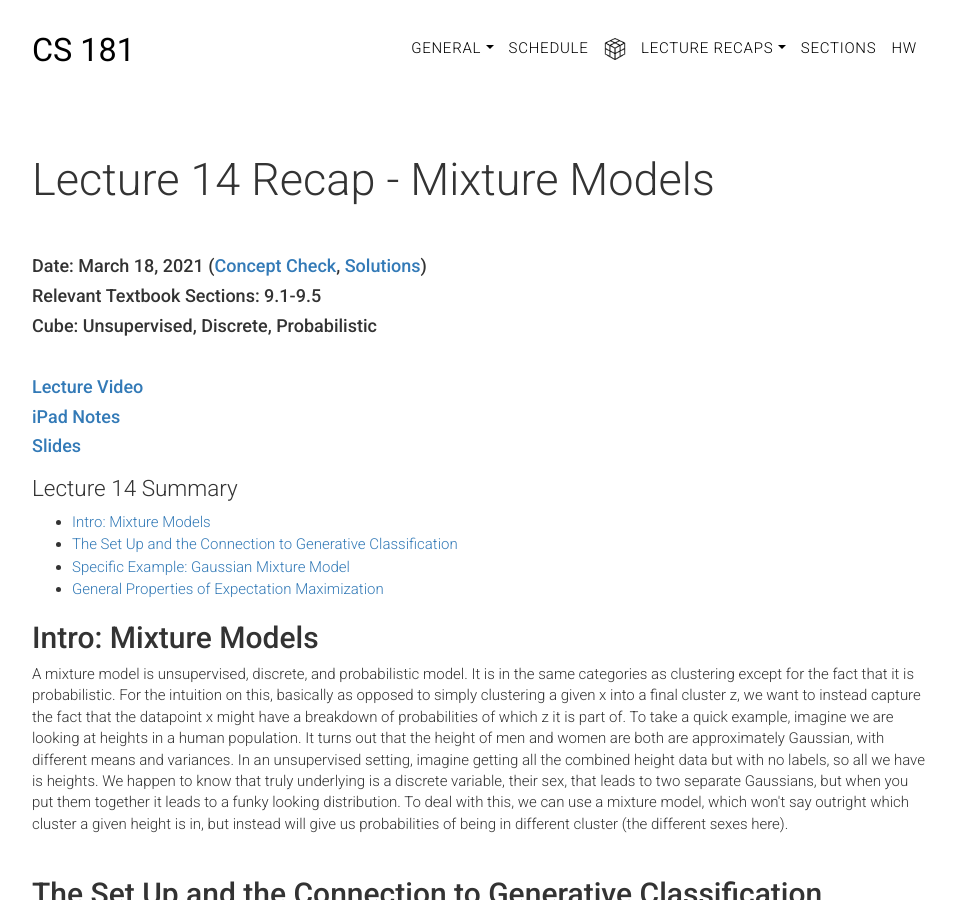
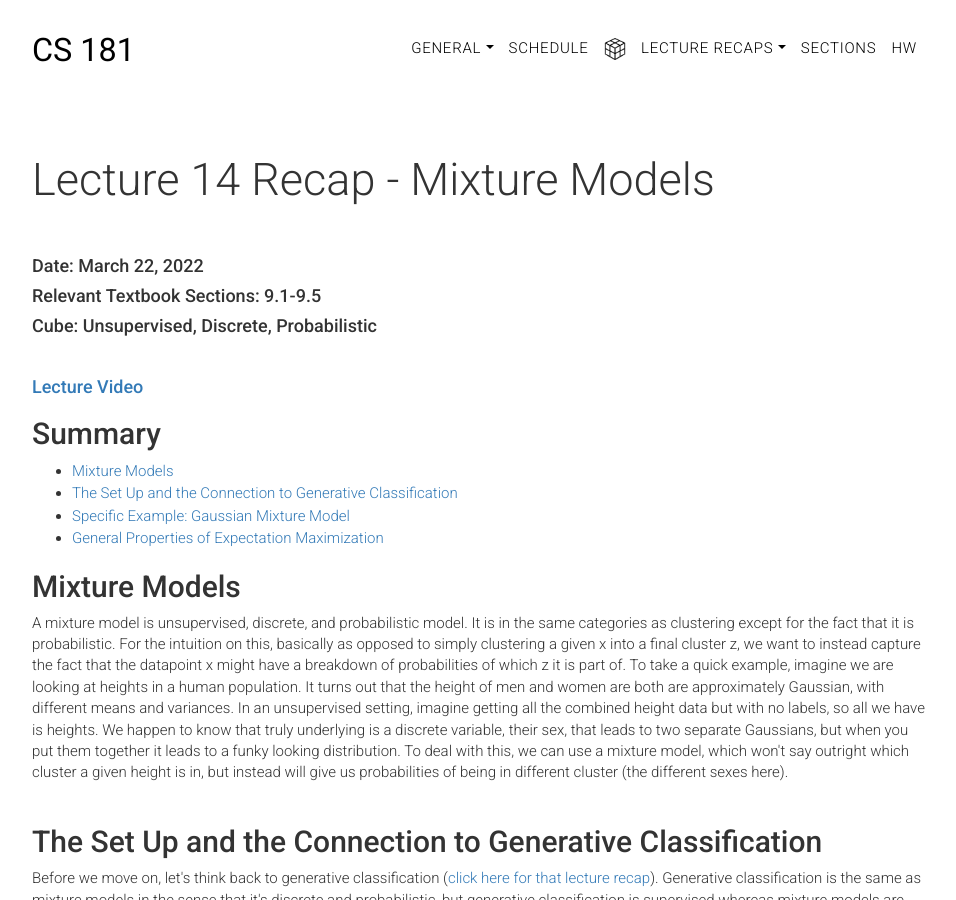
Before and after one commit to harvard-ml-courses/cs181-web, a Jekyll site: the page built from recaps/lec14.html, in a window 1280 px wide and 900 px high. Shown: the whole window, without its empty margins (158-1114 px from the left). Built offline with Jekyll 4.4.1, drawn with Linux system fonts in a browser that asks for light colours; formulas are drawn with MathJax 3.

Commit message:
lec14: release notes

```diff
--- a/_includes/header.html
+++ b/_includes/header.html
@@ -38,8 +38,8 @@
             <li><a class="dropdown-item" href="{{ site.baseurl }}/recaps/lec10">Lecture 10 (Support Vector Machines I)</a></li>
             <li><a class="dropdown-item" href="{{ site.baseurl }}/recaps/lec12">Lecture 12 (Support Vector Machines II)</a></li>
             <li><a class="dropdown-item" href="{{ site.baseurl }}/recaps/lec13">Lecture 13 (Clustering)</a></li>
-            <!-- <li><a class="dropdown-item" href="{{ site.baseurl }}/recaps/lec14">Lecture 14 (Mixture Models)</a></li>
-            <li><a class="dropdown-item" href="{{ site.baseurl }}/recaps/lec15">Lecture 15 (PCA)</a></li>
+            <li><a class="dropdown-item" href="{{ site.baseurl }}/recaps/lec14">Lecture 14 (Mixture Models)</a></li>
+            <!-- <li><a class="dropdown-item" href="{{ site.baseurl }}/recaps/lec15">Lecture 15 (PCA)</a></li>
             <li><a class="dropdown-item" href="{{ site.baseurl }}/recaps/lec16">Lecture 16 (Topic Models)</a></li>
             <li><a class="dropdown-item" href="{{ site.baseurl }}/recaps/lec17">Lecture 17 (Graphical Models)</a></li>
             <li><a class="dropdown-item" href="{{ site.baseurl }}/recaps/lec18">Lecture 18 (Inference in Bayes Nets)</a></li>
--- a/recaps/lec12.html
+++ b/recaps/lec12.html
@@ -29,7 +29,7 @@
         <li><a href="https://www.youtube.com/watch?v=x51otMMymPs&list=PLrH1CxyJ7Vqb-pHzfUClJNXBDAKajHE74&index=11&t=0s">SVM (Soft Margin)</a></li>
       </ul>
 
-      <h2>Lecture 12 Summary</h2>
+      <h2>Summary</h2>
 
       <ul>
         <li><a href="#recap11_1">Support Vector Machines Continued</a></li>
--- a/recaps/lec13.html
+++ b/recaps/lec13.html
@@ -32,7 +32,7 @@
       </ul>
 
 
-      <h2>Lecture 13 Summary</h2>
+      <h2>Summary</h2>
 
       <ul>
         <li><a href="#recap13_1">Intro to Unsupervised Learning</a></li>
--- a/recaps/lec14.html
+++ b/recaps/lec14.html
@@ -9,26 +9,24 @@
     <div class="main">
 
 
-      <h4>Date: March 18, 2021 (<a href="https://docs.google.com/forms/d/17L0C-3IUbxRM6hok8bPgyt5QBTVs7QYAkInD6F7Xivg/edit" target="_blank">Concept Check</a>, <a href="{{ site.baseurl }}/ccsolutions" target="_blank">Solutions</a>)</h4>
+      <h4>Date: March 22, 2022</h4>
       <h4>Relevant Textbook Sections: 9.1-9.5</h4>
       <h4>Cube: Unsupervised, Discrete, Probabilistic</h4>
 
       <br>
 
-      <h4><a href="https://harvard.zoom.us/rec/play/JPW2qkQWHyOJ3XO34a1DzGKT8PchvRaY-Ean2KRqw8Pyz6GCLFwz_ZPOjb3-EeMIult4DzQ_zQHAqKn5.AdIVBd2873sf5yIN">Lecture Video</a></h4>
-      <h4><a href="files/lecture14_ipad.pdf" target="_blank">iPad Notes</a></h4>
-      <h4><a href="files/lecture14_slides.pdf" target="_blank">Slides</a></h4>
+      <h4><a href="https://canvas.harvard.edu/courses/100256/external_tools/38806">Lecture Video</a></h4>
 
-      <h3>Lecture 14 Summary</h3>
+      <h2>Summary</h2>
 
       <ul>
-        <li><a href="#recap14_1">Intro: Mixture Models</a></li>
+        <li><a href="#recap14_1">Mixture Models</a></li>
         <li><a href="#recap14_2">The Set Up and the Connection to Generative Classification</a></li>
         <li><a href="#recap14_3">Specific Example: Gaussian Mixture Model</a></li>
         <li><a href="#recap14_4">General Properties of Expectation Maximization</a></li>
       </ul>
 
-      <h2 id="recap14_1">Intro: Mixture Models</h2>
+      <h2 id="recap14_1">Mixture Models</h2>
 
       A mixture model is unsupervised, discrete, and probabilistic model. It is in the same categories as clustering except for the fact that it is probabilistic. For the intuition on this, basically as opposed to simply clustering a given x into a final cluster z, we want to instead capture the fact that the datapoint x might have a breakdown of probabilities of which z it is part of. To take a quick example, imagine we are looking at heights in a human population. It turns out that the height of men and women are both are approximately Gaussian, with different means and variances. In an unsupervised setting, imagine getting all the combined height data but with no labels, so all we have is heights. We happen to know that truly underlying is a discrete variable, their sex, that leads to two separate Gaussians, but when you put them together it leads to a funky looking distribution. To deal with this, we can use a mixture model, which won't say outright which cluster a given height is in, but instead will give us probabilities of being in different cluster (the different sexes here).<br><br>
 
```
